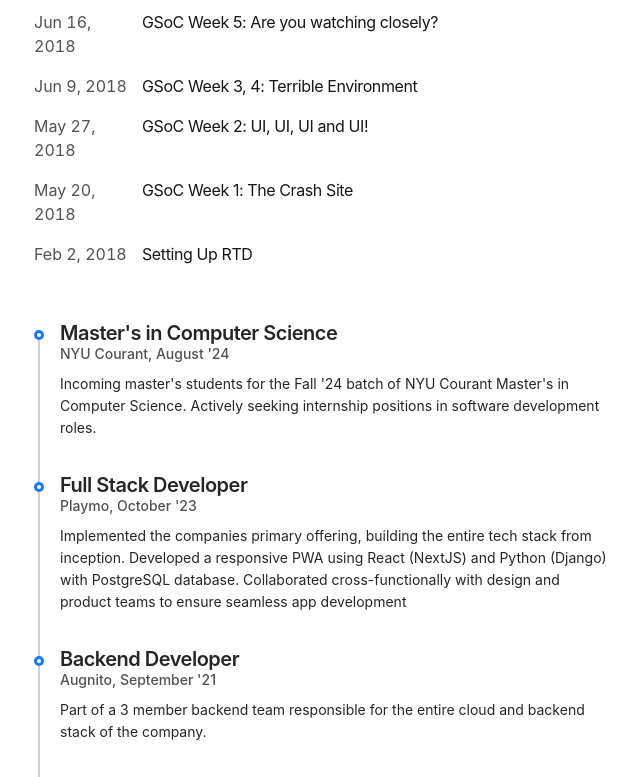
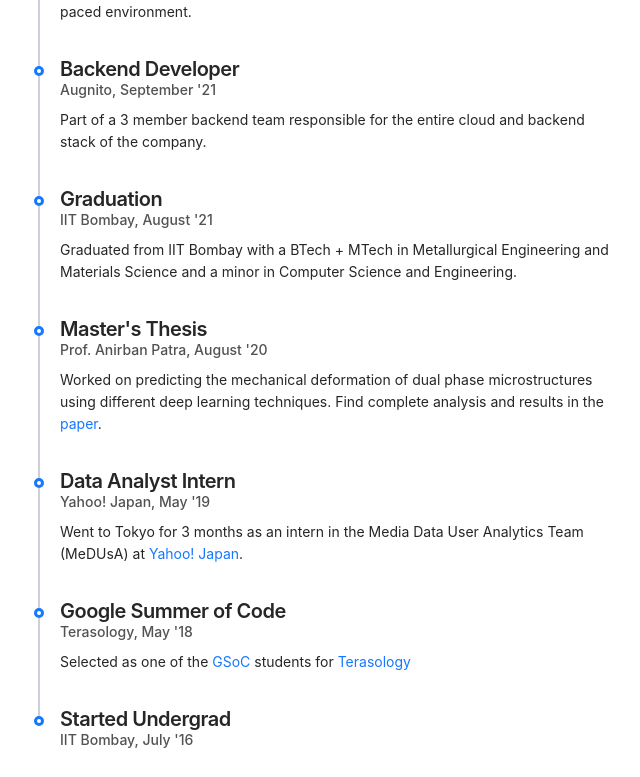
Before and after one commit to TheFlash98/blog, a Next.js app: page / in a window 1280 px wide. Shown: the part 1063-1840 px from the top of the page, without its empty margins (318-958 px from the left). Built offline with nearby package versions, Linux system fonts and the light colour scheme.

Commit message:
add: some polish

```diff
--- a/app/blog/page.tsx
+++ b/app/blog/page.tsx
@@ -1,15 +1,17 @@
-import { BlogPosts } from 'app/components/posts'
+import { BlogPosts } from "app/components/posts";
 
 export const metadata = {
-  title: 'Blog',
-  description: 'Read my blog.',
-}
+    title: "Blog",
+    description: "Read my blog.",
+};
 
 export default function Page() {
-  return (
-    <section>
-      <h1 className="font-semibold text-2xl mb-8 tracking-tighter">My Blog</h1>
-      <BlogPosts />
-    </section>
-  )
+    return (
+        <section>
+            <h1 className="font-semibold text-2xl mb-8 tracking-tighter">
+                Blog Posts
+            </h1>
+            <BlogPosts />
+        </section>
+    );
 }
--- a/app/components/mytimeline.js
+++ b/app/components/mytimeline.js
@@ -12,9 +12,8 @@ const myTimelineEvents = [
     {
         heading: "Full Stack Developer",
         subheading: "Playmo, October '23",
-        desc: "Implemented the companies primary offering, building the entire tech stack from inception. Developed a responsive PWA \
-            using React (NextJS) and Python (Django) with PostgreSQL database. Collaborated cross-functionally with design \
-            and product teams to ensure seamless app development",
+        desc: "Implemented the companies primary offering, building the entire tech stack from inception. \
+        Collaborated cross-functionally with design and product teams in a fast paced environment.",
     },
     {
         heading: "Backend Developer",
@@ -22,29 +21,63 @@ const myTimelineEvents = [
         desc: "Part of a 3 member backend team responsible for the entire cloud and backend stack of the company.",
     },
     {
-        heading: "Graduation from IIT Bombay",
-        subheading: "August '21",
-        desc: "Graduated from IIT Bombay!",
+        heading: "Graduation",
+        subheading: "IIT Bombay, August '21",
+        desc: "Graduated from IIT Bombay with a BTech + MTech in Metallurgical Engineering and Materials Science and a\
+        minor in Computer Science and Engineering.",
     },
     {
         heading: "Master's Thesis",
         subheading: "Prof. Anirban Patra, August '20",
-        desc: "Did some cool research",
+        desc: (
+            <p>
+                Worked on predicting the mechanical deformation of dual phase
+                microstructures using different deep learning techniques. Find
+                complete analysis and results in the{" "}
+                <a
+                    href="https://doi.org/10.1016/j.mtcomm.2021.102914"
+                    target="_blank"
+                >
+                    paper
+                </a>
+                .
+            </p>
+        ),
     },
     {
-        heading: "Data Analyst Intern @ Yahoo! Japan",
-        subheading: "Tokyo, May '19",
-        desc: "Went to tokyo for 3 months!",
+        heading: "Data Analyst Intern",
+        subheading: "Yahoo! Japan, May '19",
+        desc: (
+            <p>
+                Went to Tokyo for 3 months as an intern in the Media Data User
+                Analytics Team (MeDUsA) at{" "}
+                <a href="https://www.yahoo.co.jp/" target="_blank">
+                    Yahoo! Japan
+                </a>
+                .
+            </p>
+        ),
     },
     {
-        heading: "GSoC Intern @ Terasology",
-        subheading: "Remote, May '18",
-        desc: "GSoC student for 10 weeks!",
+        heading: "Google Summer of Code",
+        subheading: "Terasology, May '18",
+        desc: (
+            <p>
+                Selected as one of the{" "}
+                <a href="https://summerofcode.withgoogle.com/" target="_blank">
+                    GSoC
+                </a>{" "}
+                students for{" "}
+                <a href="https://terasology.org/" target="_blank">
+                    Terasology
+                </a>
+            </p>
+        ),
     },
     {
-        heading: "Started Undergrad @ IIT Bombay",
-        subheading: "July '16",
-        desc: "Dream come true!",
+        heading: "Started Undergrad",
+        subheading: "IIT Bombay, July '16",
+        desc: "",
     },
 ];
 
--- a/app/layout.tsx
+++ b/app/layout.tsx
@@ -23,6 +23,7 @@ export const metadata: Metadata = {
         siteName: "Sarthak Khandelwal",
         locale: "en_US",
         type: "website",
+        images: "/me.png",
     },
     robots: {
         index: true,
--- a/app/page.tsx
+++ b/app/page.tsx
@@ -1,4 +1,3 @@
-import { BlogPosts } from "app/components/posts";
 import Image from "next/image";
 import MyTimeline from "app/components/mytimeline";
 
@@ -30,7 +29,10 @@ export default function Page() {
                 >
                     New York University
                 </a>{" "}
-                for Fall '24. I completed my undergraduation from{" "}
+                for Fall '24.
+            </p>
+            <p>
+                I completed my undergraduation from{" "}
                 <a
                     href="https://www.iitb.ac.in/"
                     target="_blank"
@@ -84,9 +86,9 @@ export default function Page() {
                 watching anime and playing badminton. During lockdown, I also
                 played video games - mostly FPS like COD and CS.
             </p>
-            <div className="my-4">
-                <BlogPosts />
-            </div>
+            <p className="font-semibold">
+                Here's a brief look at my journey so far
+            </p>
             <div className="my-4">
                 <MyTimeline />
             </div>
--- a/app/sitemap.ts
+++ b/app/sitemap.ts
@@ -1,6 +1,6 @@
 import { getBlogPosts } from 'app/blog/utils'
 
-export const baseUrl = 'https://portfolio-blog-starter.vercel.app'
+export const baseUrl = 'https://sarthakk.in'
 
 export default async function sitemap() {
   let blogs = getBlogPosts().map((post) => ({
```
Also changed, not shown: 1 other file (tests, documents, lock files or other folders).
